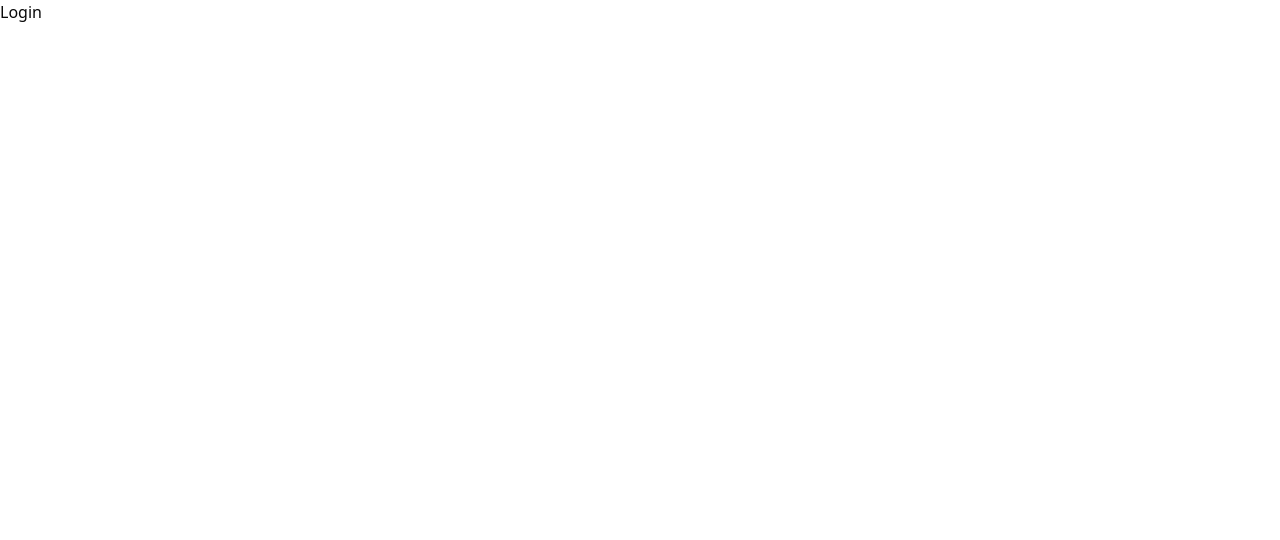
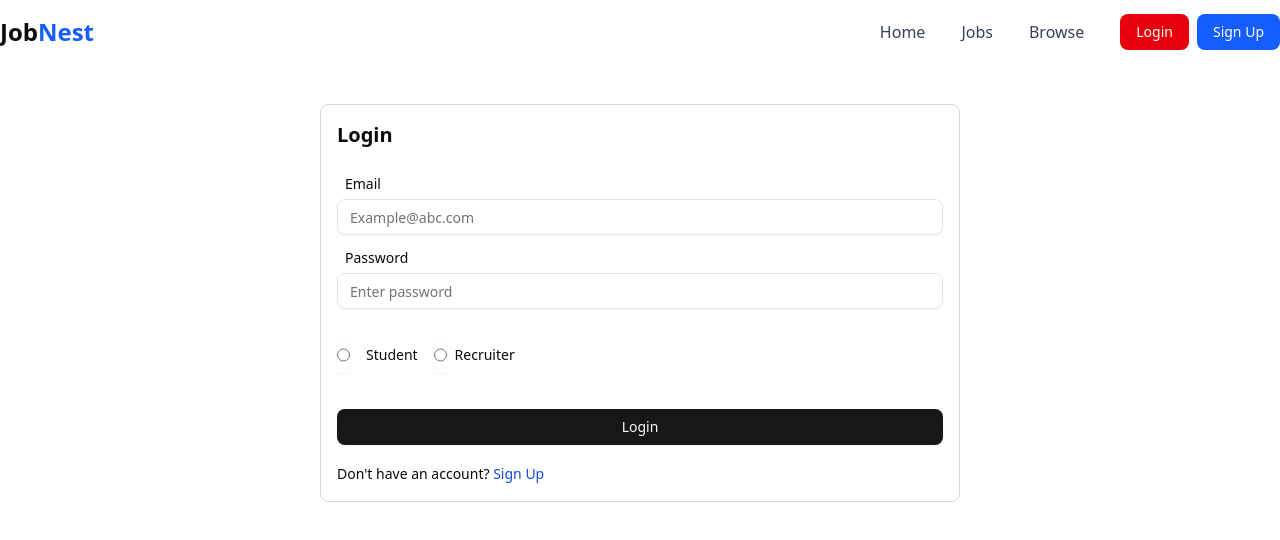
Before and after one commit to anmolthakur-01/JobNest, a React (Vite) app in the folder JobNest_frontend/: page /login in a window 1280 px wide. Shown: the top 540 px of the page. Built offline with nearby package versions, Linux system fonts and the light colour scheme.

Commit message:
login page created

```diff
--- a/JobNest_frontend/src/components/auth/Login.jsx
+++ b/JobNest_frontend/src/components/auth/Login.jsx
@@ -1,9 +1,96 @@
-import React from 'react'
+import React from "react";
+import Navbar from "../shared/Navbar";
+import { Input } from "../ui/input";
+import { Label } from "../ui/label";
+import { RadioGroup, RadioGroupItem } from "../ui/radio-group";
+import { Button } from "../ui/button";
+import { Link } from "react-router-dom";
+import { useState } from "react";
 
 const Login = () => {
+  const [input, setInput] = useState({
+    email: "",
+    password: "",
+    role: "",
+  });
+
+  const changeEventHandler = (e) => {
+    setInput({ ...input, [e.target.name]: e.target.value });
+  };
+
+  const submitHandler = async (e) => {
+    e.preventDefault();
+    console.log(input);
+  };
+
   return (
-    <div>Login</div>
-  )
-}
+    <div>
+      <Navbar />
+      <div className="flex items-center justify-center max-w-7xl mx-auto ">
+        <form
+          onSubmit={submitHandler}
+          className="w-1/2 border border-gray-300 rounded-md p-4 my-10"
+        >
+          <h1 className="font-bold text-xl mb-5">Login</h1>
+          <div className="my-2">
+            <Label className="p-2">Email</Label>
+            <Input
+              type="text"
+              value={input.email}
+              name="email"
+              onChange={changeEventHandler}
+              placeholder="Example@abc.com"
+            />
+          </div>
+          <div className="my-2">
+            <Label className="p-2">Password</Label>
+            <Input
+              type="password"
+              value={input.password}
+              name="password"
+              onChange={changeEventHandler}
+              placeholder="Enter password"
+            />
+          </div>
+          <div className="flex items-center justify-between">
+            <RadioGroup className="flex items-center gap-4 my-5">
+              <Input
+                type="radio"
+                name="role"
+                value="student"
+                checked={input.role === "student"}
+                onChange={changeEventHandler}
+                className="cursor-pointer"
+              />
+              <div className="flex items-center space-x-2 cursor-pointer">
+                <Label htmlFor="option-one">Student</Label>
+              </div>
+              <div className="flex items-center space-x-2 cursor-pointer">
+                <Input
+                  type="radio"
+                  name="role"
+                  value="recruiter"
+                  checked={input.role === "recruiter"}
+                  onChange={changeEventHandler}
+                  className="cursor-pointer"
+                />
+                <Label htmlFor="option-two">Recruiter</Label>
+              </div>
+            </RadioGroup>
+          </div>
+          <Button type="submit" className="w-full my-4">
+            Login
+          </Button>
+          <span className="text-sm">
+            Don't have an account?{" "}
+            <Link className="text-blue-700 " to="/signup">
+              Sign Up
+            </Link>
+          </span>
+        </form>
+      </div>
+    </div>
+  );
+};
 
-export default Login
+export default Login;
--- a/JobNest_frontend/src/components/auth/Signup.jsx
+++ b/JobNest_frontend/src/components/auth/Signup.jsx
@@ -1,34 +1,82 @@
-import React from "react";
+import React, { useState } from "react";
 import Navbar from "../shared/Navbar";
 import { Input } from "../ui/input";
 import { Label } from "../ui/label";
 import { RadioGroup, RadioGroupItem } from "../ui/radio-group";
+import { Button } from "../ui/button";
+import { Link } from "react-router-dom";
 
 const Signup = () => {
+  const [input, setInput] = useState({
+    fullname: "",
+    email: "",
+    phoneNumber: "",
+    password: "",
+    role: "",
+    file: "",
+  });
+
+  const changeEventHandler = (e) => {
+    setInput({ ...input, [e.target.name]: e.target.value });
+  };
+
+  const changeFileHandler = (e) => {
+    setInput({ ...input, file: e.target.files?.[0] });
+  };
+
+  const submitHandler = async (e) => {
+    e.preventDefault();
+    console.log(input);
+  };
+
   return (
     <div>
       <Navbar />
       <div className="flex items-center justify-center max-w-7xl mx-auto ">
         <form
-          action=""
+          onSubmit={submitHandler}
           className="w-1/2 border border-gray-300 rounded-md p-4 my-10"
         >
           <h1 className="font-bold text-xl mb-5">Sign Up</h1>
           <div className="my-2">
             <Label className="p-2">Full Name</Label>
-            <Input type="text" placeholder="Enter your full name" />
+            <Input
+              type="text"
+              value={input.fullname}
+              name="fullname"
+              onChange={changeEventHandler}
+              placeholder="Enter your full name"
+            />
           </div>
           <div className="my-2">
             <Label className="p-2">Email</Label>
-            <Input type="text" placeholder="Example@abc.com" />
+            <Input
+              type="text"
+              value={input.email}
+              name="email"
+              onChange={changeEventHandler}
+              placeholder="Example@abc.com"
+            />
           </div>
           <div className="my-2">
             <Label className="p-2">Phone Number</Label>
-            <Input type="text" placeholder="+91 12345 56789" />
+            <Input
+              type="text"
+              value={input.phoneNumber}
+              name="phoneNumber"
+              onChange={changeEventHandler}
+              placeholder="+91 12345 56789"
+            />
           </div>
           <div className="my-2">
             <Label className="p-2">Password</Label>
-            <Input type="password" placeholder="Enter password" />
+            <Input
+              type="password"
+              value={input.password}
+              name="password"
+              onChange={changeEventHandler}
+              placeholder="Enter password"
+            />
           </div>
           <div className="flex items-center justify-between">
             <RadioGroup className="flex items-center gap-4 my-5">
@@ -36,6 +84,8 @@
                 type="radio"
                 name="role"
                 value="student"
+                checked={input.role === "student"}
+                onChange={changeEventHandler}
                 className="cursor-pointer"
               />
               <div className="flex items-center space-x-2 cursor-pointer">
@@ -46,12 +96,27 @@
                   type="radio"
                   name="role"
                   value="recruiter"
+                  checked={input.role === "recruiter"}
+                  onChange={changeEventHandler}
                   className="cursor-pointer"
                 />
                 <Label htmlFor="option-two">Recruiter</Label>
               </div>
             </RadioGroup>
+            <div className="flex items-center gap-2">
+              <Label>Profile</Label>
+              <Input accept="image/*"  type="file" onChange={changeFileHandler} className="cursor-pointer" />
+            </div>
           </div>
+          <Button type="submit" className="w-full my-4">
+            Sign Up
+          </Button>
+          <span className="text-sm">
+            Already have an account?{" "}
+            <Link className="text-blue-700 " to="/login">
+              Login
+            </Link>
+          </span>
         </form>
       </div>
     </div>
```
